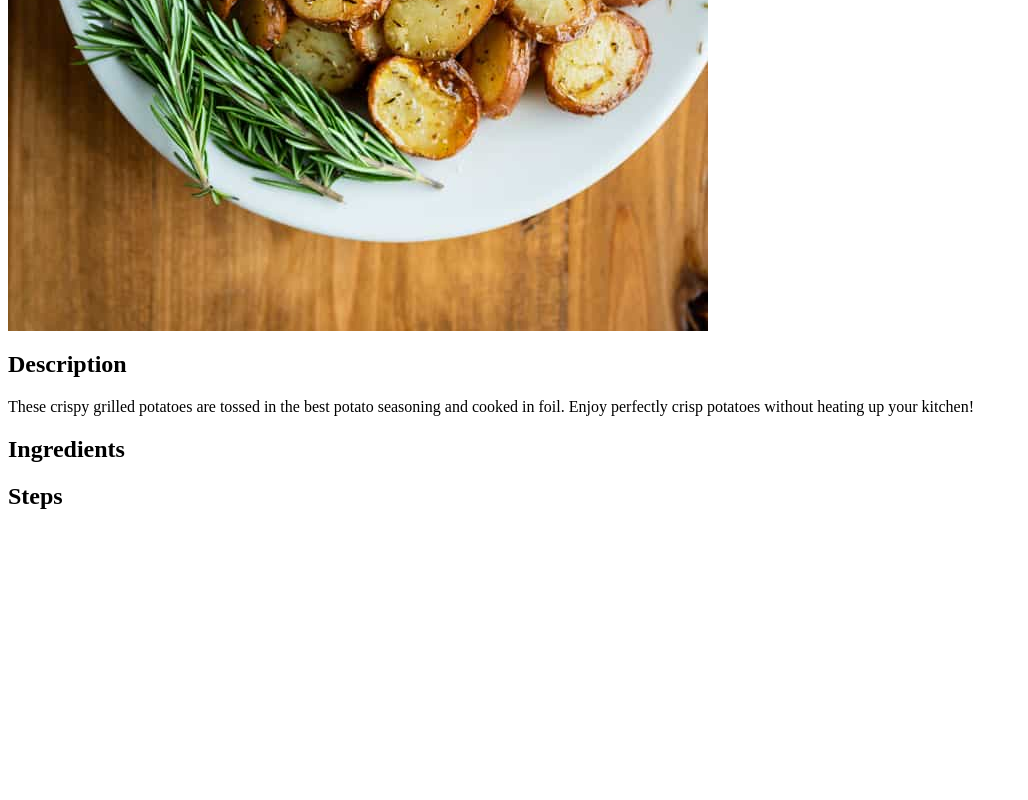
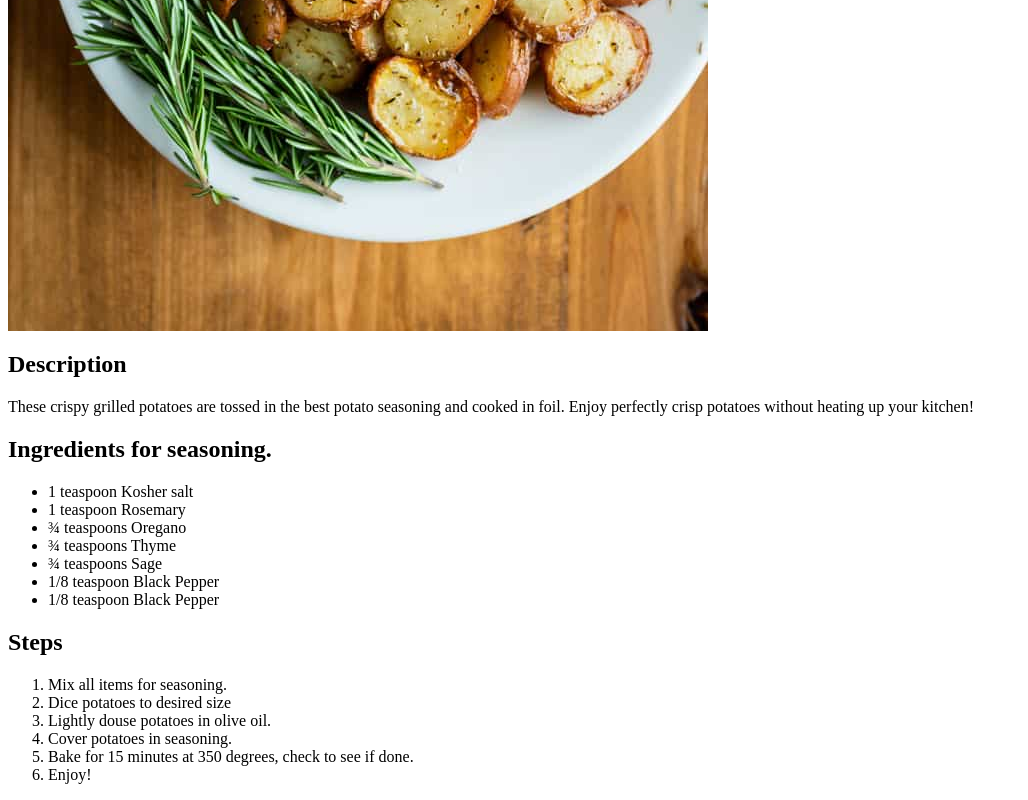
Before and after one commit to mbochek/odin-recipes, a plain HTML site: page recipes/grilledPotatoes.html in a window 1280 px wide. Shown: the part 721-1521 px from the top of the page, without its empty margins (0-1028 px from the left). Before the commit the page ends 1251 px from the top, so only its background shows below. Drawn offline with Linux system fonts and the light colour scheme.

Commit message:
Added Ingredients and Steps sections

```diff
--- a/recipes/grilledPotatoes.html
+++ b/recipes/grilledPotatoes.html
@@ -13,15 +13,27 @@
     </section>
 
     <section>
-        <h2>Ingredients</h2>
+        <h2>Ingredients for seasoning.</h2>
         <ul>
-
+            <li>1 teaspoon Kosher salt</li>
+            <li>1 teaspoon Rosemary</li>
+            <li>¾ teaspoons Oregano</li>
+            <li>¾ teaspoons Thyme</li>
+            <li>¾ teaspoons Sage</li>
+            <li>1/8 teaspoon Black Pepper</li>
+            <li>1/8 teaspoon Black Pepper</li>
+        </ul>
     </section>
 
     <section>
         <h2>Steps</h2>
         <ol>
-
+            <li>Mix all items for seasoning.</li>
+            <li>Dice potatoes to desired size</li>
+            <li>Lightly douse potatoes in olive oil.</li>
+            <li>Cover potatoes in seasoning.</li>
+            <li>Bake for 15 minutes at 350 degrees, check to see if done.</li>
+            <li>Enjoy!</li>
         </ol>
     </section>
 </body>
```
